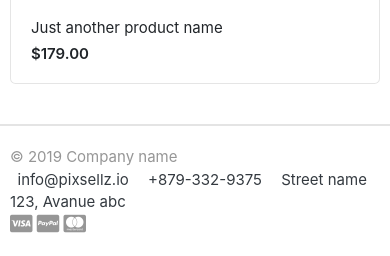
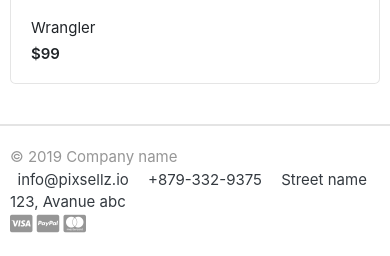
Before and after one commit to eduardo99ja/ecommerce-django, a Django app: page / in a window 390 px wide. Shown: the part 2962-3218 px from the top of the page. Run offline with Django 3.2, Linux system fonts and the light colour scheme; data comes from the database, SQL or seed files in the repository; both versions use the stored data as it was after the commit; some libraries are stand-ins or nearby versions; some web fonts are replaced.

Commit message:
feat: Display products in homepage

```diff
--- a/gratKart/views.py
+++ b/gratKart/views.py
@@ -1,5 +1,10 @@
 from django.shortcuts import render
+from store.models import Product
 
 
 def home(request):
-    return render(request, 'home.html')
+    products = Product.objects.all().filter(is_available=True)
+    context = {
+        'products': products
+    }
+    return render(request, 'home.html', context)
--- a/templates/home.html
+++ b/templates/home.html
@@ -26,78 +26,17 @@
 
 
         <div class="row">
+            {% for product in products %}
             <div class="col-md-3">
                 <div class="card card-product-grid">
-                    <a href="./product-detail.html" class="img-wrap"> <img src="{% static 'images/items/1.jpg'%}"> </a>
+                    <a href="./product-detail.html" class="img-wrap"> <img src="{{product.images.url}}"> </a>
                     <figcaption class="info-wrap">
-                        <a href="./product-detail.html" class="title">Just another product name</a>
-                        <div class="price mt-1">$179.00</div> <!-- price-wrap.// -->
+                        <a href="./product-detail.html" class="title">{{product.product_name}}</a>
+                        <div class="price mt-1">${{product.price}}</div> <!-- price-wrap.// -->
                     </figcaption>
                 </div>
             </div> <!-- col.// -->
-            <div class="col-md-3">
-                <div class="card card-product-grid">
-                    <a href="./product-detail.html" class="img-wrap"> <img src="{% static 'images/items/2.jpg'%}"> </a>
-                    <figcaption class="info-wrap">
-                        <a href="./product-detail.html" class="title">Some item name here</a>
-                        <div class="price mt-1">$280.00</div> <!-- price-wrap.// -->
-                    </figcaption>
-                </div>
-            </div> <!-- col.// -->
-            <div class="col-md-3">
-                <div class="card card-product-grid">
-                    <a href="./product-detail.html" class="img-wrap"> <img src="{% static 'images/items/3.jpg'%}"> </a>
-                    <figcaption class="info-wrap">
-                        <a href="./product-detail.html" class="title">Great product name here</a>
-                        <div class="price mt-1">$56.00</div> <!-- price-wrap.// -->
-                    </figcaption>
-                </div>
-            </div> <!-- col.// -->
-            <div class="col-md-3">
-                <div class="card card-product-grid">
-                    <a href="./product-detail.html" class="img-wrap"> <img src="{% static 'images/items/4.jpg'%}"> </a>
-                    <figcaption class="info-wrap">
-                        <a href="./product-detail.html" class="title">Just another product name</a>
-                        <div class="price mt-1">$179.00</div> <!-- price-wrap.// -->
-                    </figcaption>
-                </div>
-            </div> <!-- col.// -->
-            <div class="col-md-3">
-                <div class="card card-product-grid">
-                    <a href="./product-detail.html" class="img-wrap"> <img src="{% static 'images/items/5.jpg'%}"> </a>
-                    <figcaption class="info-wrap">
-                        <a href="./product-detail.html" class="title">Just another product name</a>
-                        <div class="price mt-1">$179.00</div> <!-- price-wrap.// -->
-                    </figcaption>
-                </div>
-            </div> <!-- col.// -->
-            <div class="col-md-3">
-                <div class="card card-product-grid">
-                    <a href="./product-detail.html" class="img-wrap"> <img src="{% static 'images/items/6.jpg'%}"> </a>
-                    <figcaption class="info-wrap">
-                        <a href="./product-detail.html" class="title">Some item name here</a>
-                        <div class="price mt-1">$280.00</div> <!-- price-wrap.// -->
-                    </figcaption>
-                </div>
-            </div> <!-- col.// -->
-            <div class="col-md-3">
-                <div class="card card-product-grid">
-                    <a href="./product-detail.html" class="img-wrap"> <img src="{% static 'images/items/7.jpg'%}"> </a>
-                    <figcaption class="info-wrap">
-                        <a href="./product-detail.html" class="title">Great product name here</a>
-                        <div class="price mt-1">$56.00</div> <!-- price-wrap.// -->
-                    </figcaption>
-                </div>
-            </div> <!-- col.// -->
-            <div class="col-md-3">
-                <div class="card card-product-grid">
-                    <a href="./product-detail.html" class="img-wrap"> <img src="{% static 'images/items/9.jpg'%}"> </a>
-                    <figcaption class="info-wrap">
-                        <a href="./product-detail.html" class="title">Just another product name</a>
-                        <div class="price mt-1">$179.00</div> <!-- price-wrap.// -->
-                    </figcaption>
-                </div>
-            </div> <!-- col.// -->
+            {% endfor %}
         </div> <!-- row.// -->
 
     </div><!-- container // -->
```
Also changed, not shown: db.sqlite3.
